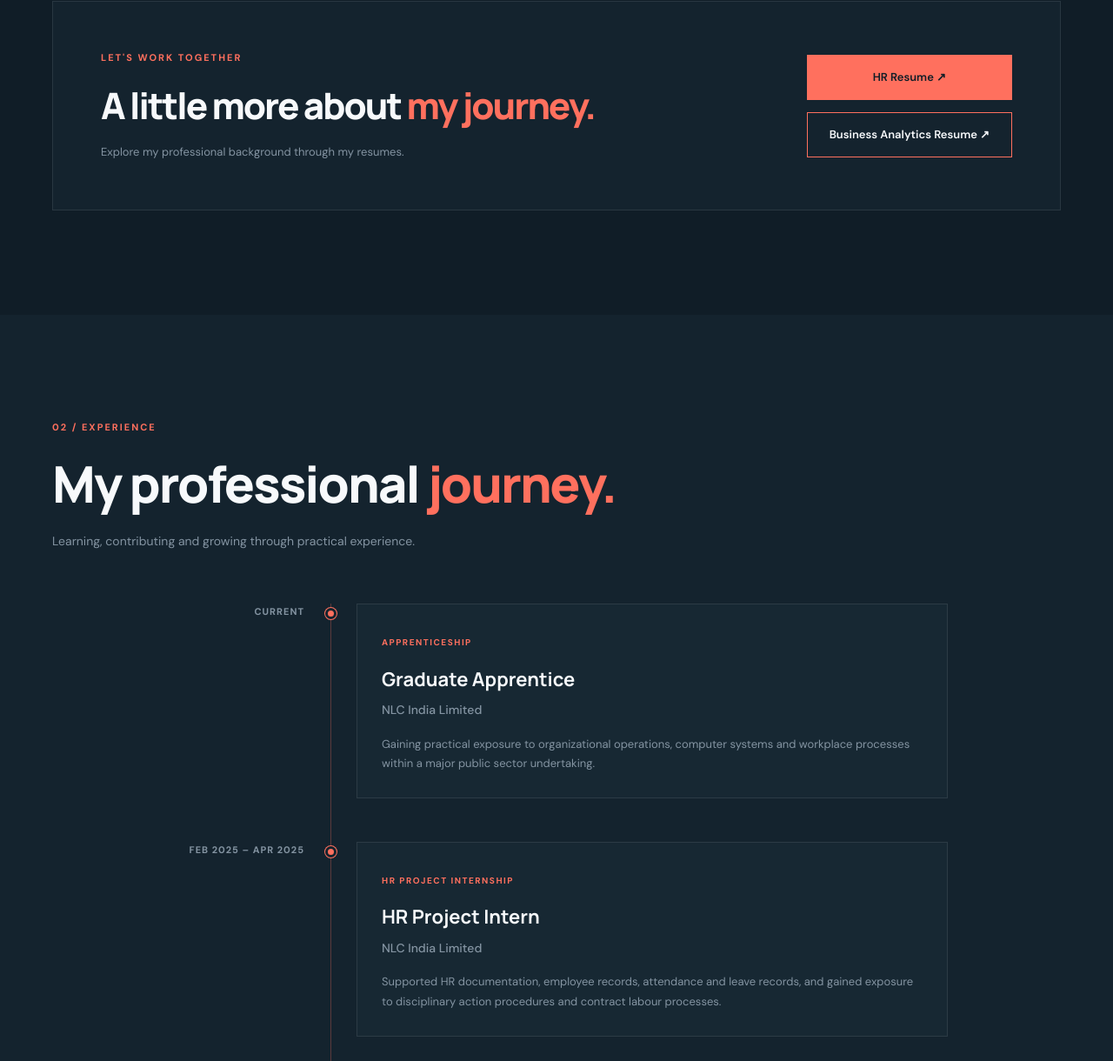
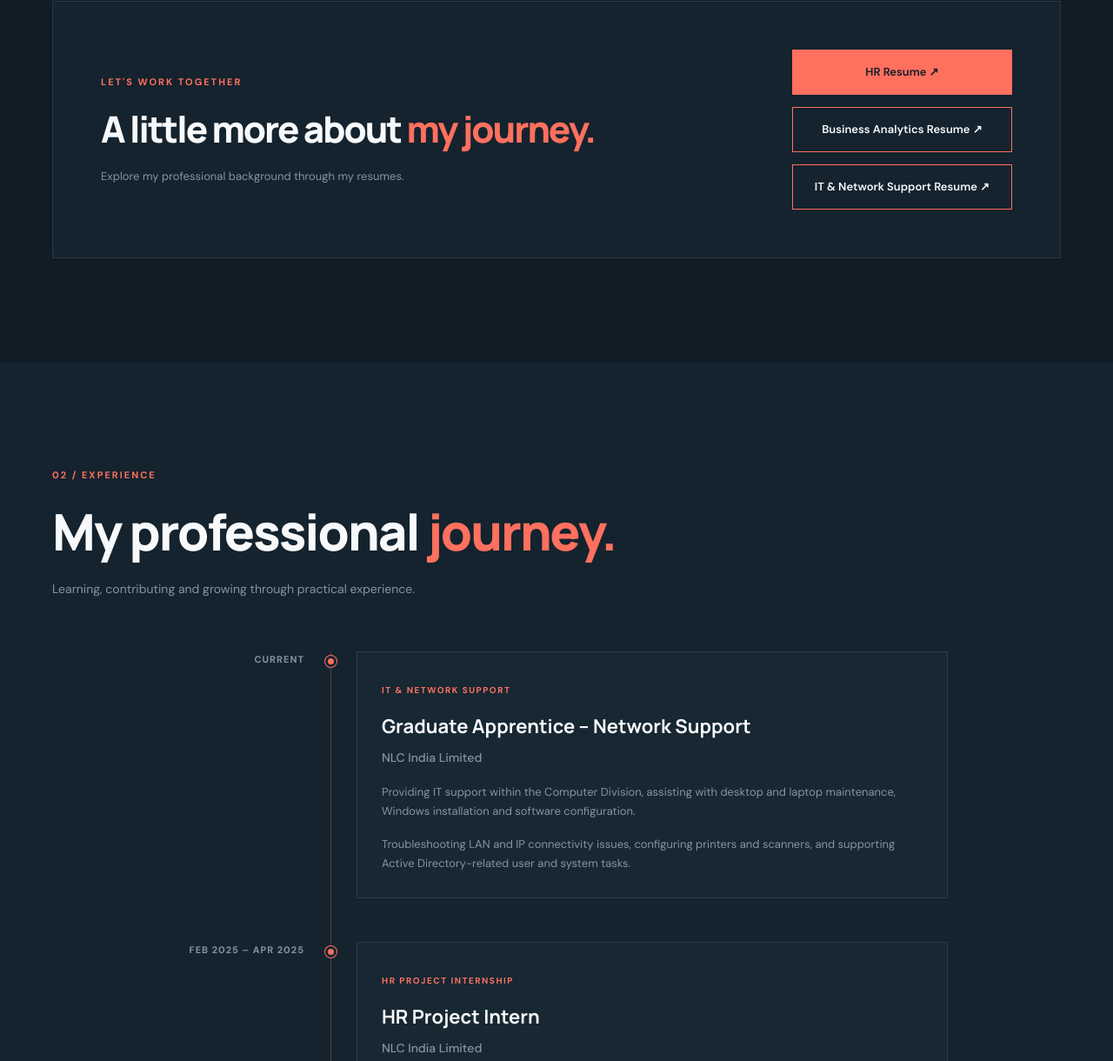
Before and after one commit to Varun-87/Varunbabu87.github.io, a plain HTML site: page index.html in a window 1280 px wide. Shown: the part 1701-2921 px from the top of the page at 87% size. Drawn offline with Linux system fonts and the light colour scheme.

Commit message:
Update index.html

```diff
--- a/index.html
+++ b/index.html
@@ -254,9 +254,11 @@
             </p>
 
             <p>
-              My experience includes HR operations, recruitment
-              support, employee records, performance analysis
-              and business data interpretation.
+              My experience includes IT and network support at
+              NLC India Limited, along with HR operations,
+              recruitment support, employee records and
+              business analytics.
+
             </p>
 
             <p>
@@ -367,6 +369,16 @@
 
             </a>
 
+            <a
+              href="resumes/Varun_IT_Network_Support_Resume.pdf"
+              target="_blank"
+              rel="noopener noreferrer"
+              class="btn btn-outline">
+
+              IT & Network Support Resume ↗
+
+            </a>
+
           </div>
 
         </div>
@@ -402,6 +414,8 @@
 
 
           <!-- CURRENT APPRENTICESHIP -->
+
+        <!-- CURRENT NLC NETWORK SUPPORT EXPERIENCE -->
         <article class="timeline-item reveal">
 
           <div class="timeline-marker"></div>
@@ -413,18 +427,23 @@
           <div class="timeline-card">
 
             <span class="timeline-type">
-                APPRENTICESHIP
+              IT & NETWORK SUPPORT
             </span>
 
-              <h3>Graduate Apprentice</h3>
+            <h3>Graduate Apprentice – Network Support</h3>
 
             <h4>NLC India Limited</h4>
 
             <p>
-                Gaining practical exposure to organizational
-                operations, computer systems and workplace
-                processes within a major public sector
-                undertaking.
+              Providing IT support within the Computer Division,
+              assisting with desktop and laptop maintenance,
+              Windows installation and software configuration.
+            </p>
+
+            <p>
+              Troubleshooting LAN and IP connectivity issues,
+              configuring printers and scanners, and supporting
+              Active Directory-related user and system tasks.
             </p>
 
           </div>
```
Lines whose indentation alone changed are shown as unchanged.
